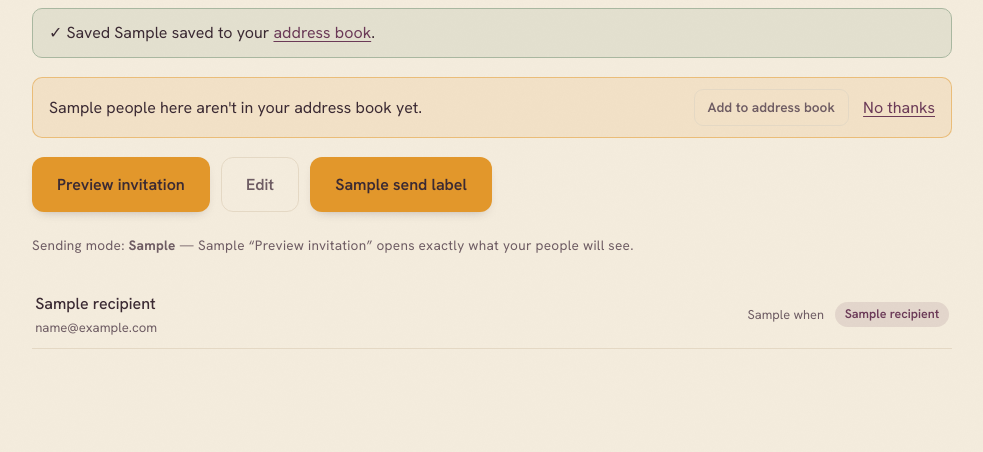
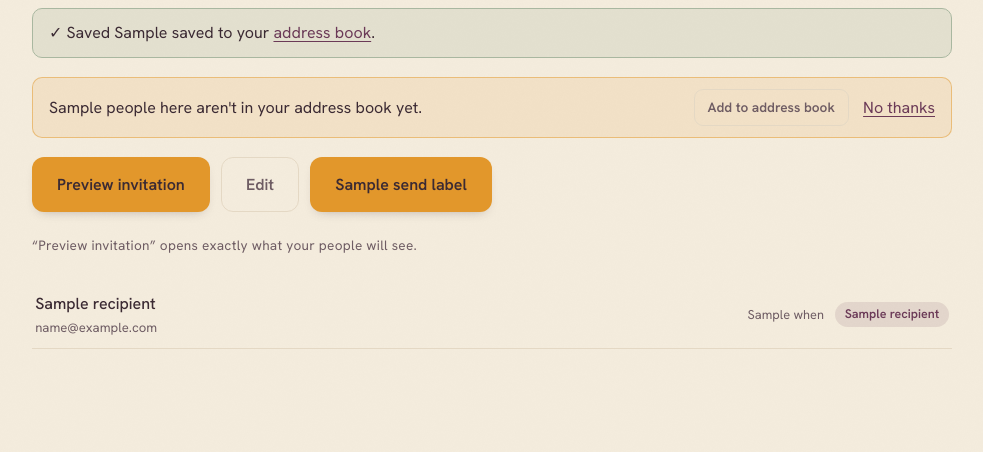
Before and after one commit to iliabaranov/kith-post, a FastAPI app: template kith/web/templates/event_detail.html in a window 1280 px wide. Shown: the part 230-682 px from the top of the page, without its empty margins (148-1131 px from the left). Run offline with FastAPI, Linux system fonts and the light colour scheme; the template is opened without the code that fills it: most values are stand-ins (such as "Sample title", 1, 10 or a date in 2020).

Commit message:
event page: drop the "Sending mode: …" line from the host view
Server-side operational detail that doesn't help the host; the reassurance line
now just explains the Preview button.

Co-Authored-By: Claude Opus 4.8 (1M context) <noreply@anthropic.com>

```diff
--- a/kith/web/templates/event_detail.html
+++ b/kith/web/templates/event_detail.html
@@ -54,7 +54,6 @@
   </div>
 
   <p class="reassure">
-    Sending mode: <b>{{ send_mode }}</b> — {{ send_hint }}
     “Preview invitation” opens exactly what your people will see.
   </p>
 
```
